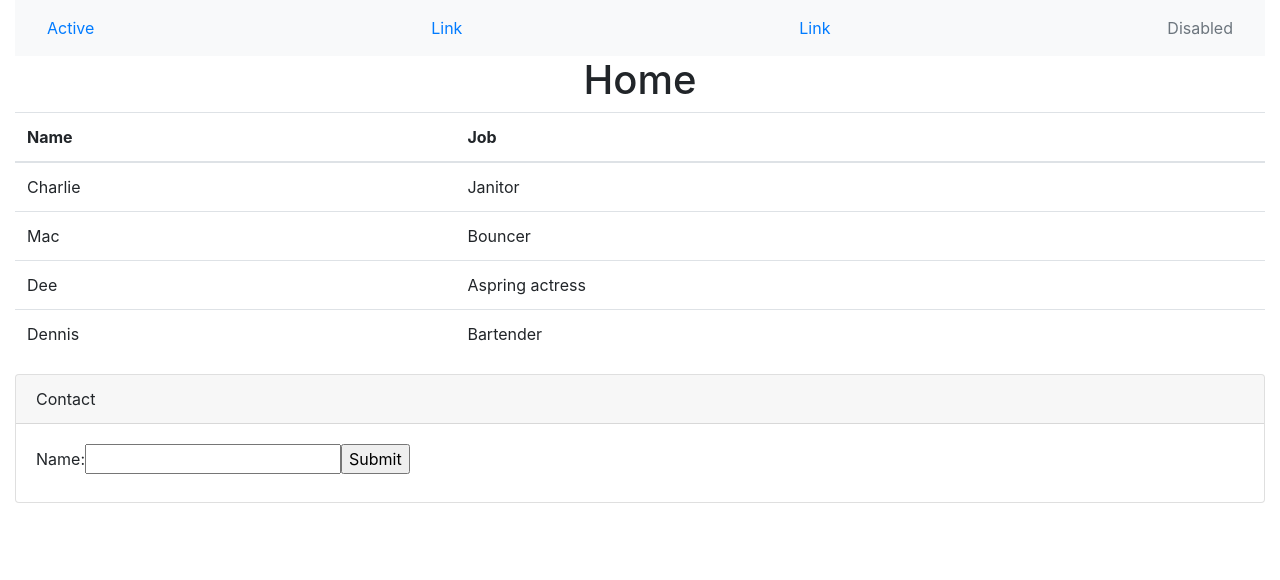
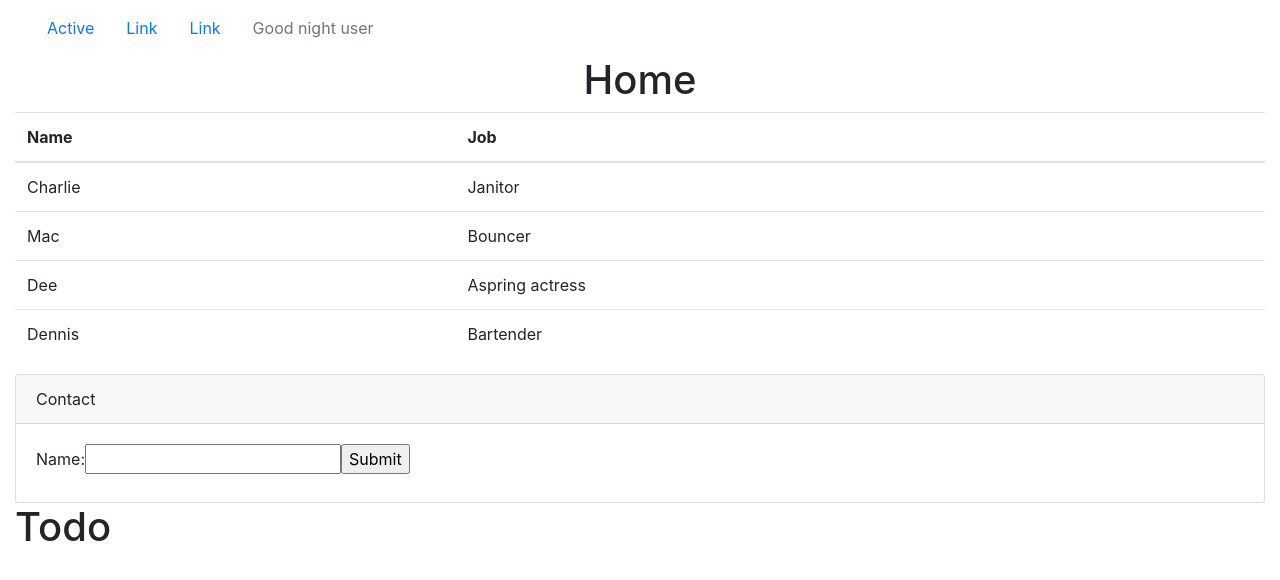
Before and after one commit to ng-model/turbo-potato, a React (Create React App) app: page / in a window 1280 px wide. Shown: the top 580 px of the page. Built offline with nearby package versions, Linux system fonts and the light colour scheme.

Commit message:
time of the day

```diff
--- a/src/App.js
+++ b/src/App.js
@@ -1,5 +1,6 @@
 import React, { Component } from "react";
 import Home from "./pages/Home";
+import Todo from "./pages/Todo";
 import Nav from "./pages/Nav";
 
 class App extends Component {
@@ -9,6 +10,7 @@ class App extends Component {
         <Nav />
         <main>
           <Home />
+          <Todo />
         </main>
       </div>
     );
--- a/src/pages/Nav.js
+++ b/src/pages/Nav.js
@@ -1,11 +1,25 @@
 import React, { Component } from "react";
 
 class Nav extends Component {
-    render() {
-        const url = 'something';
+  render() {
+    const url = "something";
+    const date = new Date();
+    const x = date.getHours();
+    let wishMsg;
+    switch (x) {
+      case x < 12:
+        wishMsg = "morning";
+        break;
+      case x >= 12 && x < 17:
+        wishMsg = "afternoon";
+        break;
+      default:
+        wishMsg = "night";
+        break;
+    }
     return (
       <div>
-        <nav className=" nav navbar bg-light">
+        <nav className="navbar justify-content-start">
           <a className="nav-link active" href={url}>
             Active
           </a>
@@ -15,13 +29,8 @@ class Nav extends Component {
           <a className="nav-link" href={url}>
             Link
           </a>
-          <a
-            className="nav-link disabled"
-            href="#"
-            tabindex="-1"
-            aria-disabled="true"
-          >
-            Disabled
+          <a className="nav-link disabled">
+            Good {wishMsg} user
           </a>
         </nav>
       </div>
--- /dev/null
+++ b/src/pages/Todo.js
@@ -0,0 +1,14 @@
+import React, { Component } from "react";
+
+class Todo extends Component {
+  render() {
+      return (
+          <div>
+              <h1>Todo</h1>
+
+        </div>
+    );
+  }
+}
+
+export default Todo;
```
Also changed, not shown: src/pages/Table.js (+10 -10 lines), src/pages/Contact.js (line endings or trailing spaces).
